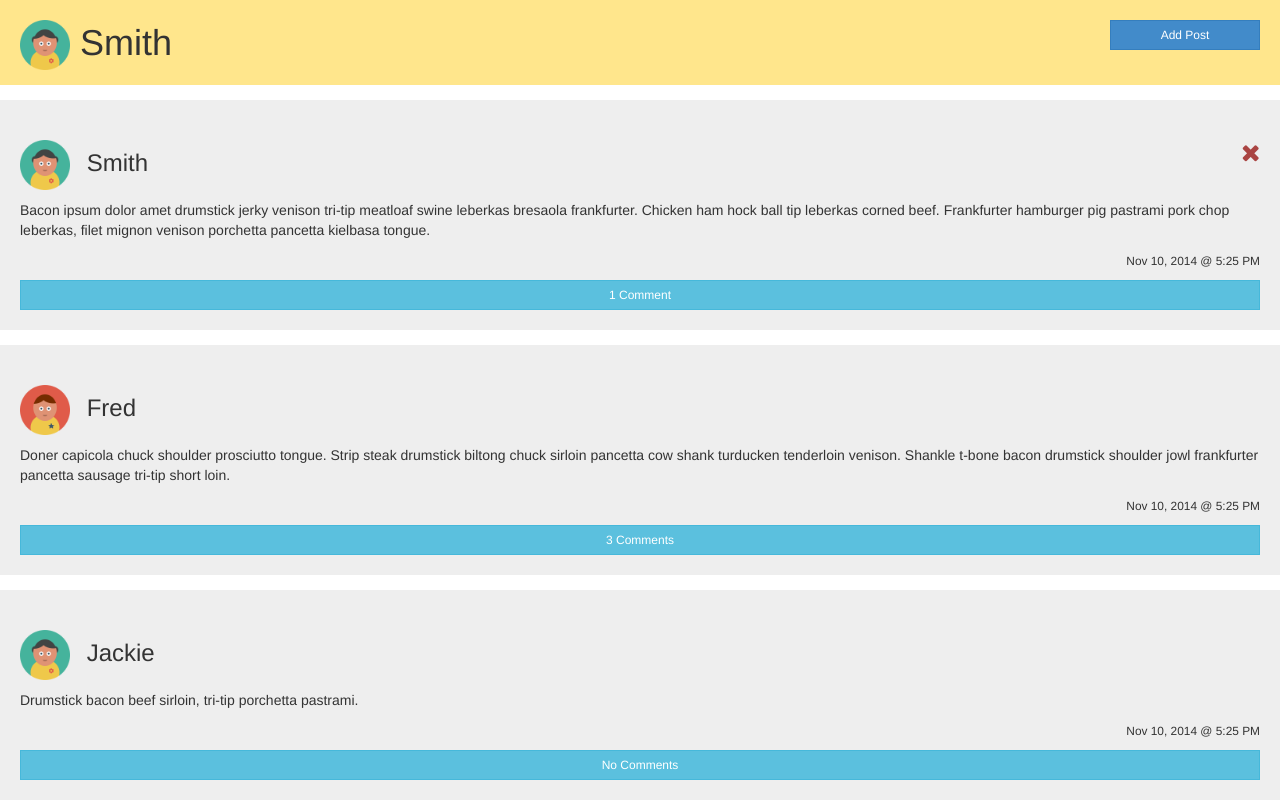
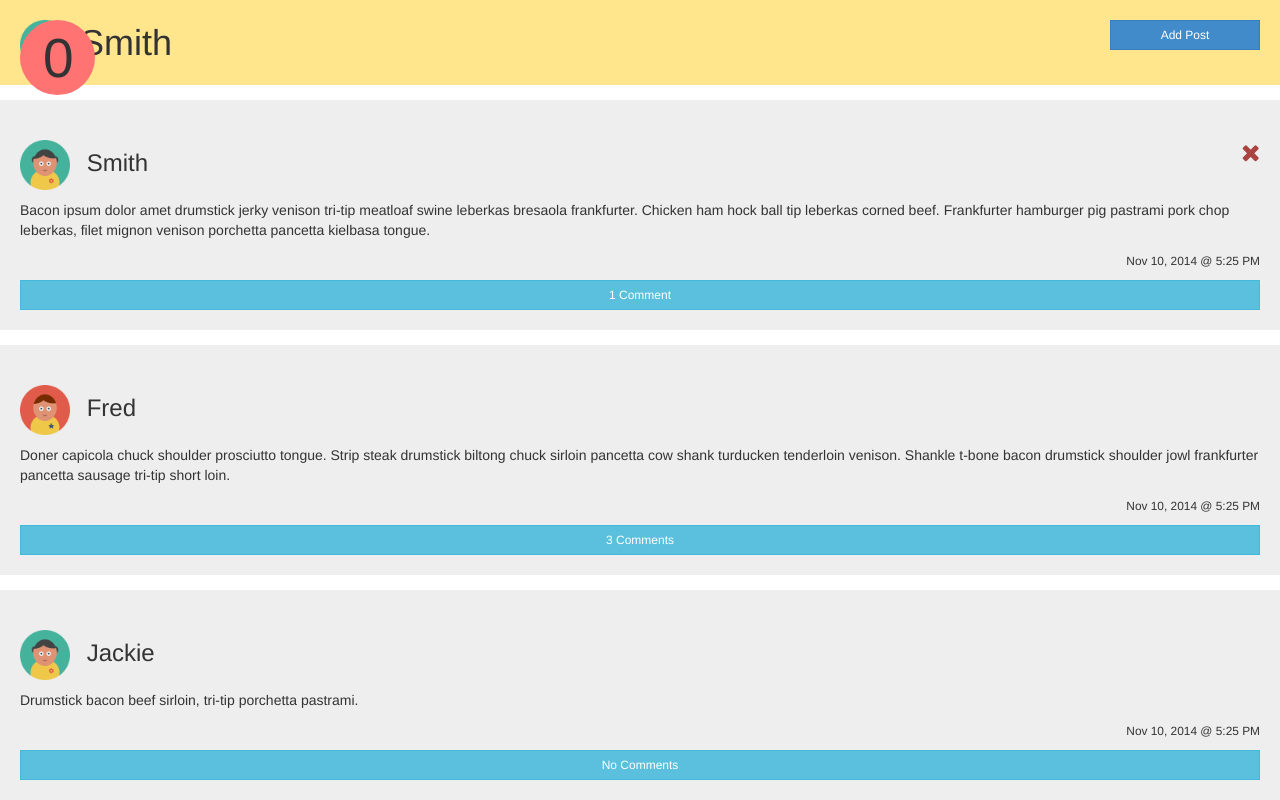
Before and after one commit to mcsuth/commentthingy_angular, a plain HTML site: page index.html in a window 1280 px wide. Shown: the top 800 px of the page. Drawn offline with Linux system fonts and the light colour scheme.

Commit message:
Pair coding to add new feature of a 'toaster-?'

```diff
--- a/css/style.css
+++ b/css/style.css
@@ -77,7 +77,15 @@ h3 > img {
 #header div a.addPost {
   /*margin: 10px 0 0 0;*/
 }
-
+#newCommentsAlert {
+  width: 75px;
+  height: 75px;
+  background: rgb(255, 115, 115);
+  border-radius: 50px;
+  padding: 8px 0 0 23px;
+  font-size: 55px !important;
+  position: absolute;
+}
 @media (max-width: 1024px) {
   h3 {
     font-size: 24px;
--- a/index.html
+++ b/index.html
@@ -28,6 +28,9 @@
             <h1 id="header">
               <p>
                 <div ng-repeat="currentUser in main.currentUser()">
+                  <div id="newCommentsAlert">
+                    {{main.getNewCommentAlert()}}
+                  </div>
                   <img ng-src="{{currentUser.img}}">
                   {{currentUser.username}}
                   <a href="#/addpost" class="btn btn-primary btn-xs addPost pull-right" ng-hide="main.pathlocation.path() == '/addcomment' || main.pathlocation.path() == '/addpost'">Add Post</a>
--- a/script.js
+++ b/script.js
@@ -1,4 +1,9 @@
 // Create Angular app module - injected dependencies here.
+/*
+  Used ngRoute for ng-view templating
+  Used ui.bootstrap for modals
+  Used ngAnimate for page transitioning: animation.css
+*/
 angular.module('myApp', ['ngRoute', 'ui.bootstrap', 'ngAnimate'])
   // Factory for data to be used in differernt controllers
   .factory('factory', function() {
@@ -22,6 +27,8 @@ angular.module('myApp', ['ngRoute', 'ui.bootstrap', 'ngAnimate'])
     var itemComment;
     // Initialize variable to get the path that can be used in other controllers
     var thepath;
+    // Toaster alert for new comments
+    var newCommentAlert = 0;
     // Getting and setting functions for adding, removing, etc
     feeditems.add = function(item) {
       var d = new Date();
@@ -45,11 +52,16 @@ angular.module('myApp', ['ngRoute', 'ui.bootstrap', 'ngAnimate'])
       return postIndexforcomment;
     };
     feeditems.addComment = function(item) {
+      newCommentAlert++;
+      newCommentAlert = newCommentAlert++;
       var d = new Date();
       var n = d.getTime();
       var itemComment = {username: currentUser[0].username, img: currentUser[0].img, comment: item, time: n};
       mockdata[postIndexforcomment].comments.push(itemComment);
     };
+    feeditems.getNewCommentAlert = function() {
+      return newCommentAlert;
+    }
     feeditems.setCommentIndex = function(index) {
       commentIndex = index;
     };
@@ -109,6 +121,7 @@ angular.module('myApp', ['ngRoute', 'ui.bootstrap', 'ngAnimate'])
       this.setCommentIndex = factory.setCommentIndex(this.$index); // Set the comment index
       this.setPath = factory.setPath(path); // Set the path
     };
+    this.getNewCommentAlert = factory.getNewCommentAlert;
   }])
   // This controller is for adding a post to the feed
   .controller('addPostController', ['$scope', 'factory', function($scope, factory) {
```
Also changed, not shown: stickymenu.js (+6 -1 lines).
